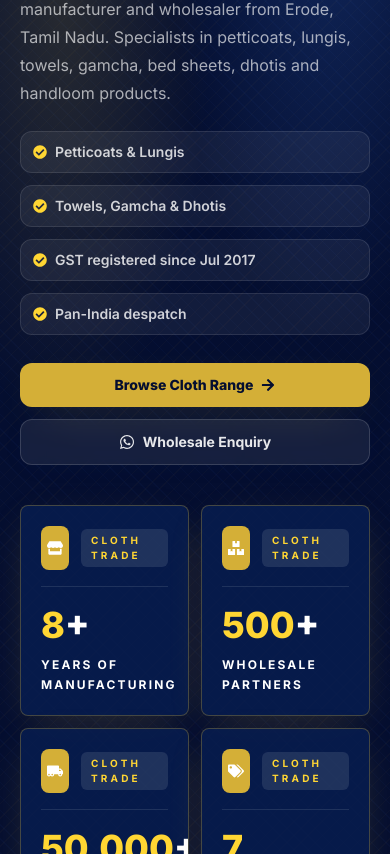
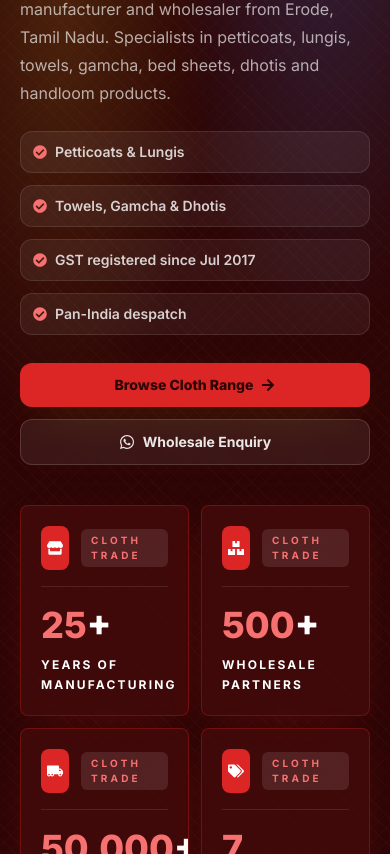
Before and after one commit to mecatronixofficial/Tng-Ui, a Next.js app: page / in a window 390 px wide. Shown: the part 1830-2684 px from the top of the page. Built offline with nearby package versions, Linux system fonts and the light colour scheme; no server answers.

Commit message:
color change

```diff
--- a/next.config.js
+++ b/next.config.js
@@ -1,7 +1,7 @@
 /** @type {import('next').NextConfig} */
 
 const backendUrl =
-  process.env.NEXT_PUBLIC_BACKEND_URL || "http://localhost:5000";
+  process.env.NEXT_PUBLIC_BACKEND_URL || "https://localhost:5000";
 
 const nextConfig = {
   reactStrictMode: true,
--- a/src/components/Footer.tsx
+++ b/src/components/Footer.tsx
@@ -212,18 +212,29 @@ export default function Footer() {
 
           {/* Brand */}
          <div className="lg:col-span-4">
-            <Link href="/" className="group inline-flex items-center gap-3">
-              {siteConfig.logo ? (
+  <Link href="/" className="group flex shrink-0 items-center gap-3 mr-3">
+<span
+  className="
+    relative grid h-16 w-16 shrink-0 place-items-center
+    overflow-hidden rounded-full bg-white
+    ring-2 ring-red-100
+    shadow-[0_4px_18px_rgba(220,38,38,0.18)]
+    transition-all duration-300
+    group-hover:bg-red-500
+    group-hover:shadow-[0_6px_24px_rgba(220,38,38,0.35)]
+  "
+>
   <img
-                  src={siteConfig.logo}
+    src="https://res.cloudinary.com/ddpfxvydm/image/upload/v1782198017/101b65a0-c9c8-4cb8-bf78-4470b446f7e7_kpcr9z.png"
     alt={siteConfig.name}
-                  className="h-14 w-14 rounded-2xl object-cover ring-2 ring-secondary/30 shadow-[0_0_28px_-6px_rgba(212,175,55,0.45)] transition group-hover:ring-secondary/60"
+    className="
+      h-full w-full
+      scale-[1.28]
+      object-contain
+    "
   />
-              ) : (
-                <span className="grid h-14 w-14 shrink-0 place-items-center rounded-2xl bg-gradient-to-br from-secondary-light to-secondary text-primary-950 shadow-[0_0_28px_-6px_rgba(212,175,55,0.55)] transition group-hover:shadow-[0_0_40px_-4px_rgba(212,175,55,0.8)]">
-                  <FaStore className="h-6 w-6" />
 </span>
-              )}
+
     <span>
       <span className="block text-xl font-extrabold tracking-tight text-white transition group-hover:text-secondary-light">
         {siteConfig.name}
@@ -256,6 +267,7 @@ export default function Footer() {
     <div className="mb-3 text-[10px] font-bold uppercase tracking-widest text-white/35">
       Follow us
     </div>
+
     <div className="flex items-center gap-2.5">
       {socials.map(({ href, Icon, label, bg, shadow }) => (
         <a
--- a/src/data/site.ts
+++ b/src/data/site.ts
@@ -5,7 +5,7 @@ export const siteConfig = {
   description:
     "Thangavel Textile — a leading textile manufacturer and wholesaler from Erode, Tamil Nadu. Specialists in petticoats, lungis, towels, gamcha, bed sheets, dhotis and handloom products.",
   ceo: "Thangavel",
-  established: "2017",
+  established: "1999",
   gstSince: "Jul 2017",
   legalStatus: "Proprietorship",
   natureOfBusiness: "Manufacturer",
@@ -16,28 +16,29 @@ export const siteConfig = {
   ],
  address: {
   line1: "Thangavel Textile",
-    line2: "Textile Market Road",
+  line2: "53, Sengoda Street, Erode Fort",
   city: "Erode",
   state: "Tamil Nadu",
   country: "India",
   pincode: "638001",
 },
+ownerPhoto: "https://res.cloudinary.com/ddpfxvydm/image/upload/v1781763445/67534d0a-b239-4a52-827b-1674741cc2ed_rg5xqx.png",
  locationlink:
-    "https://www.google.com/maps/embed?pb=!1m14!1m8!1m3!1d31344.324759596137!2d78.007774!3d10.884517!3m2!1i1024!2i768!4f13.1!3m3!1m2!1s0x3baa2767bf887187%3A0x356467cc91137d85!2sJai%20Export%20Enterprises!5e0!3m2!1sen!2sin!4v1780039449875!5m2!1sen!2sin",
-  phone: "+91 98765 43210",
-  whatsapp: process.env.NEXT_PUBLIC_WHATSAPP_NUMBER || "919876543210",
+    "https://www.google.com/maps/embed?pb=!1m18!1m12!1m3!1d500719.3869732372!2d77.11703358906247!3d11.344189399999996!2m3!1f0!2f0!3f0!3m2!1i1024!2i768!4f13.1!3m3!1m2!1s0x3ba96f76701221ad%3A0xdd9e9ade36b41375!2sThangavel%20Textile%20-%20Inskirts%20Wholesaler!5e0!3m2!1sen!2sin!4v1782230759309!5m2!1sen!2sin",
+ phone: "+91 9443454628",
+  whatsapp: process.env.NEXT_PUBLIC_WHATSAPP_NUMBER || "94862 73862",
   email: "info@thangaveltextile.in",
   workingHours: "Mon – Sat: 9:00 AM – 8:00 PM",
   socials: {
     facebook: "https://facebook.com",
     instagram: "https://instagram.com",
     youtube: "https://youtube.com",
-    whatsapp: `https://wa.me/${process.env.NEXT_PUBLIC_WHATSAPP_NUMBER || "919876543210"}`,
+    whatsapp: `https://wa.me/${process.env.NEXT_PUBLIC_WHATSAPP_NUMBER || "94862 73862"}`,
   },
 };
 
 export const stats = [
-  { value: 8, suffix: "+", label: "Years of Manufacturing" },
+  { value: 25, suffix: "+", label: "Years of Manufacturing" },
   { value: 500, suffix: "+", label: "Wholesale Partners" },
   { value: 50000, suffix: "+", label: "Meters of Fabric Woven Monthly" },
   { value: 7, suffix: "", label: "Core Product Categories" },
--- a/src/styles/globals.css
+++ b/src/styles/globals.css
@@ -4,54 +4,58 @@
 
 :root {
   /*
-    Brand palette — deep vibrant indigo (primary) + bright amber gold (secondary).
-    Change values here to retheme every component at once.
+    Brand palette based on your logo:
+    Primary: deep red / bright red
+    Secondary: white / soft red accent
   */
 
-  /* Primary: navy blue */
-  --color-primary-50:  238 243 255;
-  --color-primary-100: 219 230 255;
-  --color-primary-200: 183 210 255;
-  --color-primary-300: 128 175 255;
-  --color-primary-400: 66 133 252;
-  --color-primary-500: 24 90 230;
-  --color-primary-600: 14 68 190;
-  --color-primary-700: 11 52 152;
-  --color-primary-800: 9 40 116;
-  --color-primary-900: 8 30 82;
-  --color-primary-950: 4 14 48;
+  /* Primary: AST logo red */
+  --color-primary-50: 255 241 242;
+  --color-primary-100: 255 228 230;
+  --color-primary-200: 254 205 211;
+  --color-primary-300: 253 164 175;
+  --color-primary-400: 251 113 133;
+  --color-primary-500: 239 68 68;
+  --color-primary-600: 220 38 38;
+  --color-primary-700: 185 28 28;
+  --color-primary-800: 127 29 29;
+  --color-primary-900: 69 10 10;
+  --color-primary-950: 45 5 5;
 
-  /* Secondary / accent: rich gold */
-  --color-accent-400: 255 214 51;
-  --color-accent-600: 212 175 55;
-  --color-accent-700: 161 130 10;
+  /* Secondary / accent: clean white + light red */
+  --color-accent-50: 255 255 255;
+  --color-accent-100: 254 242 242;
+  --color-accent-200: 254 226 226;
+  --color-accent-400: 248 113 113;
+  --color-accent-600: 220 38 38;
+  --color-accent-700: 153 27 27;
 
-  /* Surface: warm white */
-  --color-surface-50:  255 255 255;
-  --color-surface-100: 250 250 249;
-  --color-surface-200: 231 229 228;
-  --color-surface-300: 214 211 209;
-  --color-surface-400: 168 162 158;
+  /* Surface: white theme */
+  --color-surface-50: 255 255 255;
+  --color-surface-100: 250 250 250;
+  --color-surface-200: 245 245 245;
+  --color-surface-300: 229 229 229;
+  --color-surface-400: 163 163 163;
 
-  /* Ink: cool slate */
-  --color-ink: 15 23 42;
-  --color-ink-soft: 51 65 85;
-  --color-ink-muted: 100 116 139;
+  /* Ink: dark text */
+  --color-ink: 23 23 23;
+  --color-ink-soft: 64 64 64;
+  --color-ink-muted: 115 115 115;
 
-  --brand:        rgb(var(--color-primary-600));
-  --brand-deep:   rgb(var(--color-primary-900));
-  --accent:       rgb(var(--color-accent-600));
-  --accent-light: rgb(var(--color-accent-400));
-  --cream:        rgb(var(--color-surface-50));
-  --ink:          rgb(var(--color-ink));
+  --brand: rgb(var(--color-primary-600));
+  --brand-deep: rgb(var(--color-primary-900));
+  --accent: rgb(var(--color-accent-600));
+  --accent-light: rgb(var(--color-accent-100));
+  --cream: rgb(var(--color-surface-50));
+  --ink: rgb(var(--color-ink));
 
   /* Legacy aliases */
-  --maroon:       var(--brand);
-  --maroon-deep:  var(--brand-deep);
-  --gold:         var(--accent);
-  --gold-light:   var(--accent-light);
-  --orange:       var(--brand);
-  --green:        var(--accent);
+  --maroon: var(--brand);
+  --maroon-deep: var(--brand-deep);
+  --gold: var(--accent);
+  --gold-light: var(--accent-light);
+  --orange: var(--brand);
+  --green: var(--accent);
 }
 
 html {
@@ -102,15 +106,28 @@ h6 {
 
 /* Selection */
 ::selection {
-  background: var(--orange);
+  background: rgb(var(--color-primary-600));
   color: #ffffff;
 }
 
 /* Scrollbar */
-::-webkit-scrollbar        { width: 10px; height: 10px; }
-::-webkit-scrollbar-track  { background: rgb(var(--color-surface-200)); }
-::-webkit-scrollbar-thumb  { background: rgb(var(--color-primary-600)); border-radius: 5px; }
-::-webkit-scrollbar-thumb:hover { background: rgb(var(--color-primary-800)); }
+::-webkit-scrollbar {
+  width: 10px;
+  height: 10px;
+}
+
+::-webkit-scrollbar-track {
+  background: rgb(var(--color-surface-200));
+}
+
+::-webkit-scrollbar-thumb {
+  background: rgb(var(--color-primary-600));
+  border-radius: 5px;
+}
+
+::-webkit-scrollbar-thumb:hover {
+  background: rgb(var(--color-primary-800));
+}
 
 @layer components {
   .container-x {
@@ -123,17 +140,21 @@ h6 {
 
   /* Buttons */
   .btn {
-    @apply inline-flex items-center justify-center gap-2 rounded-lg px-7 py-3 text-sm font-bold tracking-wide transition-all duration-300 focus:outline-none focus:ring-2 focus:ring-offset-2 focus:ring-offset-cream-50 focus:ring-primary-400;
+    @apply inline-flex items-center justify-center gap-2 rounded-lg px-7 py-3 text-sm font-bold tracking-wide transition-all duration-300 focus:outline-none focus:ring-2 focus:ring-offset-2 focus:ring-offset-white focus:ring-primary-500;
   }
+
   .btn-primary {
     @apply btn bg-primary-600 text-white hover:bg-primary-700 shadow-soft hover:shadow-warm;
   }
+
   .btn-secondary {
-    @apply btn bg-secondary text-white hover:bg-secondary-dark shadow-warm;
+    @apply btn bg-white text-primary-700 border border-primary-600 hover:bg-primary-50 shadow-soft;
   }
+
   .btn-outline {
     @apply btn border border-primary-600 text-primary-600 hover:bg-primary-600 hover:text-white;
   }
+
   .btn-ghost {
     @apply btn text-ink hover:text-primary-600;
   }
@@ -142,34 +163,39 @@ h6 {
   .display {
     font-family: var(--font-display), Georgia, serif;
   }
+
   .eyebrow {
     @apply inline-flex items-center gap-2 text-[11px] uppercase tracking-widest-x text-primary-700 font-semibold;
   }
+
   .eyebrow::before {
     content: "";
-    @apply h-px w-8 bg-secondary;
+    @apply h-px w-8 bg-primary-600;
   }
+
   .eyebrow-center {
     @apply text-[11px] uppercase tracking-widest-x text-primary-700 font-semibold;
   }
 
   /* Decorative */
   .secondary-divider {
-    @apply relative h-px bg-gradient-to-r from-transparent via-secondary to-transparent;
+    @apply relative h-px bg-gradient-to-r from-transparent via-primary-600 to-transparent;
   }
+
   .weave-bg {
-    @apply bg-weave-light;
+    @apply bg-primary-50;
   }
 
   /* Cards */
   .card {
-    @apply rounded-lg bg-white border border-cream-300 shadow-soft;
+    @apply rounded-lg bg-white border border-primary-100 shadow-soft;
   }
 
   /* Form */
   .field {
-    @apply w-full rounded-xl border border-cream-300 bg-white px-4 py-3 text-ink placeholder:text-ink-muted focus:outline-none focus:border-primary-600 focus:ring-2 focus:ring-primary-600/10 transition;
+    @apply w-full rounded-xl border border-primary-100 bg-white px-4 py-3 text-ink placeholder:text-ink-muted focus:outline-none focus:border-primary-600 focus:ring-2 focus:ring-primary-600/10 transition;
   }
+
   .label {
     @apply block text-xs uppercase tracking-wider-x text-ink-soft font-semibold mb-2;
   }
@@ -180,16 +206,22 @@ h6 {
   @apply shrink-0;
 }
 
-/* Footer CTA textile accent gradients */
+/* Footer CTA red + white logo theme */
 .footer-cta-bg {
   background-image:
-    linear-gradient(135deg, rgba(194,65,12,0.20), transparent 42%),
-    linear-gradient(315deg, rgba(22,101,52,0.14), transparent 46%);
+    linear-gradient(135deg, rgba(220, 38, 38, 0.22), transparent 42%),
+    linear-gradient(315deg, rgba(127, 29, 29, 0.18), transparent 46%);
 }
 
 /* Hide scrollbar but keep scrollable */
-.no-scrollbar::-webkit-scrollbar { display: none; }
-.no-scrollbar { -ms-overflow-style: none; scrollbar-width: none; }
+.no-scrollbar::-webkit-scrollbar {
+  display: none;
+}
+
+.no-scrollbar {
+  -ms-overflow-style: none;
+  scrollbar-width: none;
+}
 
 /* Loading shimmer */
 .shimmer {
@@ -204,7 +236,28 @@ h6 {
 }
 
 /* Loading spinner */
-.loading-spinner { animation-duration: 1.2s; }
-.loading-dot-1 { animation-delay: 0ms; }
-.loading-dot-2 { animation-delay: 150ms; }
-.loading-dot-3 { animation-delay: 300ms; }
+.loading-spinner {
+  animation-duration: 1.2s;
+}
+
+.loading-dot-1 {
+  animation-delay: 0ms;
+}
+
+.loading-dot-2 {
+  animation-delay: 150ms;
+}
+
+.loading-dot-3 {
+  animation-delay: 300ms;
+}
+
+@keyframes shimmer {
+  0% {
+    background-position: 200% 0;
+  }
+
+  100% {
+    background-position: -200% 0;
+  }
+}
```
Also changed, not shown: src/app/about/page.tsx (+13 -22 lines), src/app/contact/page.tsx (+31 -12 lines), src/components/Navbar.tsx (+22 -15 lines). Lines whose indentation alone changed are shown as unchanged.
